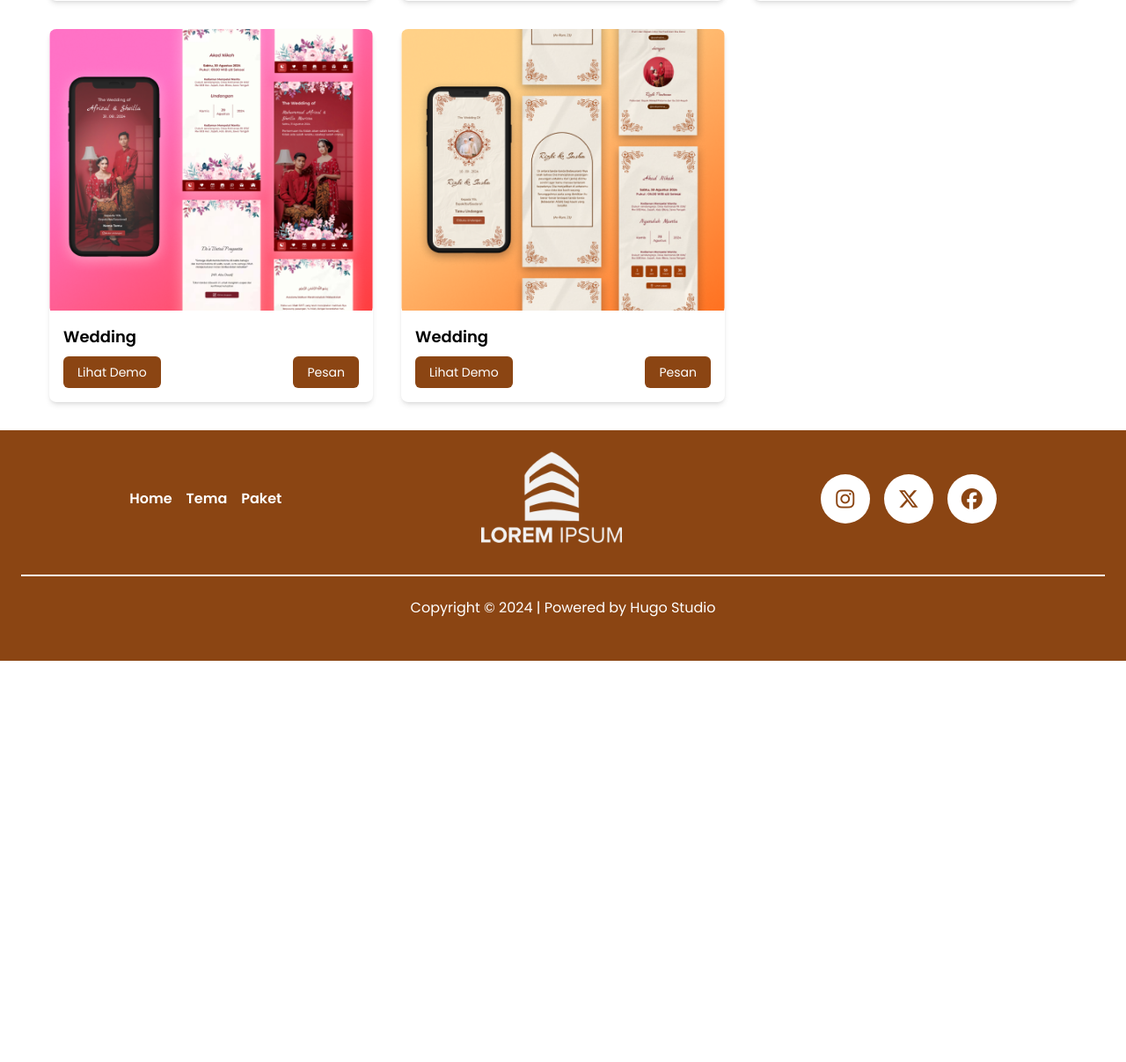
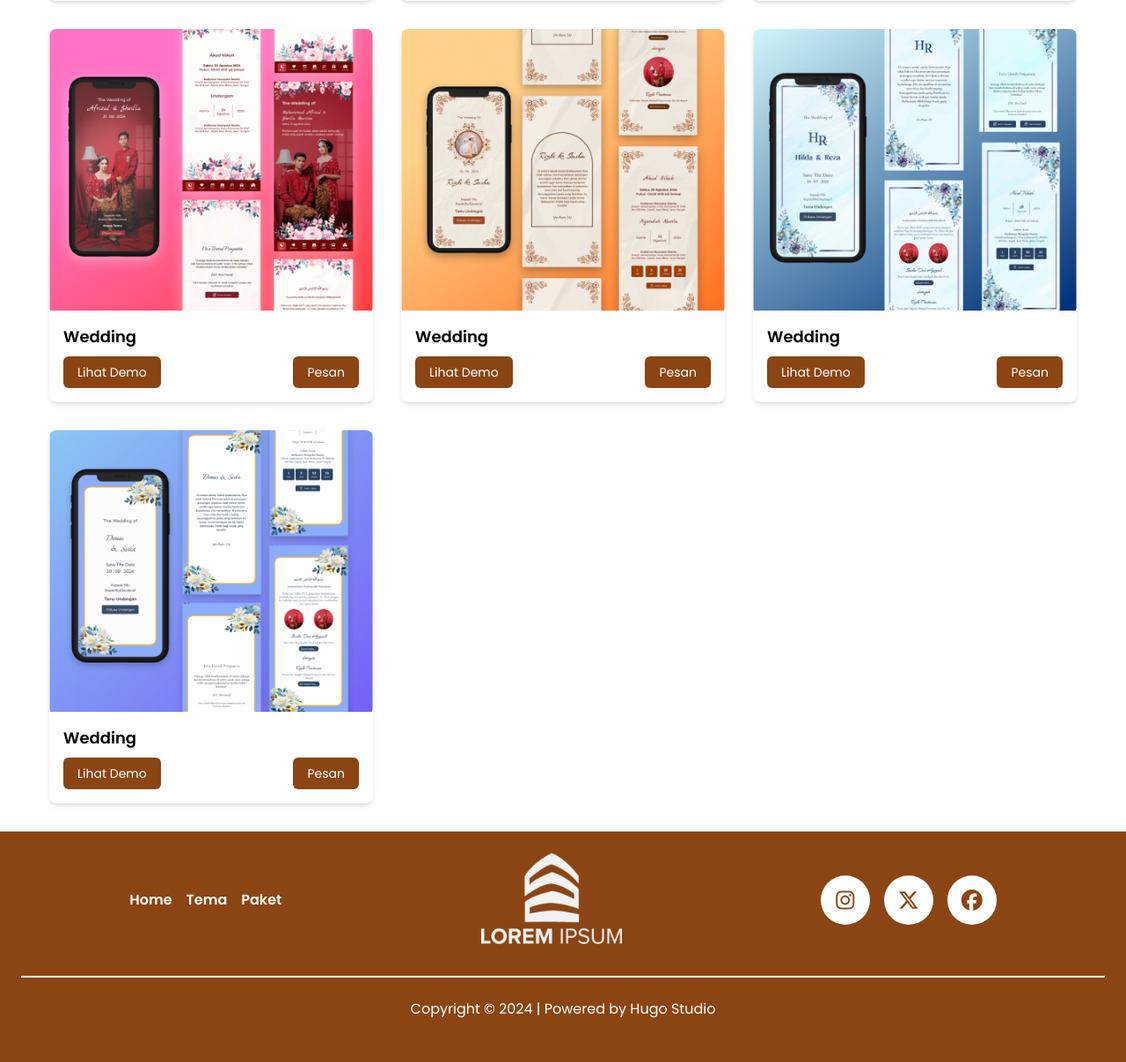
Before and after one commit to Nemolab-Nusa-Infomedia/hadir-invitation, a Laravel app: page / in a window 1280 px wide. Shown: the part 2850-4057 px from the top of the page at 88% size. Before the commit the page ends 3601 px from the top, so only its background shows below. Run offline with Laravel 12, Linux system fonts and the light colour scheme; some libraries are stand-ins or nearby versions.

Commit message:
style : add undangan

```diff
--- a/resources/views/homepage/index.blade.php
+++ b/resources/views/homepage/index.blade.php
@@ -303,29 +303,29 @@
                     </div>
                 </div>
 
-                {{-- <!-- Card 6 (Pernikahan) -->
+                <!-- Card 6 (Pernikahan) -->
                 <div class="template-item bg-white rounded-lg shadow-md overflow-hidden fade-enter fade-enter-active" data-category="pernikahan">
-                    <img src="{{ asset('assets/img/mockup-undangan/frame1.png') }}" alt="Khitanan Modern" class="w-full h-64 sm:h-80 object-cover">
+                    <img src="{{ asset('assets/img/mockup-undangan/frame7.png') }}" alt="Khitanan Modern" class="w-full h-64 sm:h-80 object-cover">
                     <div class="p-2 sm:p-4 text-start">
                         <h3 class="text-sm sm:text-lg font-semibold mb-2">Wedding </h3>
                         <div class="flex justify-between gap-2">
-                            <a href="#" class="px-2 py-1 text-xs sm:px-4 sm:py-2 sm:text-sm bg-coklat text-white rounded-md">Lihat Demo</a>
-                            <button class="px-2 py-1 text-xs sm:px-4 sm:py-2 sm:text-sm bg-coklat text-white rounded-md">Pesan</button>
+                            <a href="https://nemolab-nusa-infomedia.github.io/template-invitation/view/undangan-v7/index.html" class="px-2 py-1 text-xs sm:px-4 sm:py-2 sm:text-sm bg-coklat text-white rounded-md">Lihat Demo</a>
+                            <a href="https://wa.me/6285183038794?text=Halo%20Hugo%20Studio,%20Saya%20ingin%20memesan%20undangan%20online.%20Mohon%20informasi%20lebih%20lanjut%20mengenai%20proses%20pemesanan%20dan%20harga.%20Terima%20kasih!" target="_blank" class="px-2 py-1 text-xs sm:px-4 sm:py-2 sm:text-sm bg-coklat text-white rounded-md">Pesan</a href="https://wa.me/6285183038794?text=Halo%20Hugo%20Studio,%20Saya%20ingin%20memesan%20undangan%20online.%20Mohon%20informasi%20lebih%20lanjut%20mengenai%20proses%20pemesanan%20dan%20harga.%20Terima%20kasih!" target="_blank">
                         </div>
                     </div>
                 </div>
 
                 <!-- Card 7 (Pernikahan) -->
                 <div class="template-item bg-white rounded-lg shadow-md overflow-hidden fade-enter fade-enter-active" data-category="pernikahan">
-                    <img src="{{ asset('assets/img/mockup-undangan/frame1.png') }}" alt="Khitanan Modern" class="w-full h-64 sm:h-80 object-cover">
+                    <img src="{{ asset('assets/img/mockup-undangan/frame6.png') }}" alt="Khitanan Modern" class="w-full h-64 sm:h-80 object-cover">
                     <div class="p-2 sm:p-4 text-start">
                         <h3 class="text-sm sm:text-lg font-semibold mb-2">Wedding</h3>
                         <div class="flex justify-between gap-2">
-                            <a href="#" class="px-2 py-1 text-xs sm:px-4 sm:py-2 sm:text-sm bg-coklat text-white rounded-md">Lihat Demo</a>
-                            <button class="px-2 py-1 text-xs sm:px-4 sm:py-2 sm:text-sm bg-coklat text-white rounded-md">Pesan</button>
+                            <a href="https://nemolab-nusa-infomedia.github.io/template-invitation/view/undangan-v6/index.html" class="px-2 py-1 text-xs sm:px-4 sm:py-2 sm:text-sm bg-coklat text-white rounded-md">Lihat Demo</a>
+                        <a href="https://wa.me/6285183038794?text=Halo%20Hugo%20Studio,%20Saya%20ingin%20memesan%20undangan%20online.%20Mohon%20informasi%20lebih%20lanjut%20mengenai%20proses%20pemesanan%20dan%20harga.%20Terima%20kasih!" target="_blank" class="px-2 py-1 text-xs sm:px-4 sm:py-2 sm:text-sm bg-coklat text-white rounded-md">Pesan</a href="https://wa.me/6285183038794?text=Halo%20Hugo%20Studio,%20Saya%20ingin%20memesan%20undangan%20online.%20Mohon%20informasi%20lebih%20lanjut%20mengenai%20proses%20pemesanan%20dan%20harga.%20Terima%20kasih!" target="_blank">
                         </div>
                     </div>
-                </div> --}}
+                </div>
             </div>
         </div>
         <!-- END SECTION 5 -->
```
Also changed, not shown: public/assets/img/mockup-undangan/frame6.png (added), public/assets/img/mockup-undangan/frame7.png (added).
